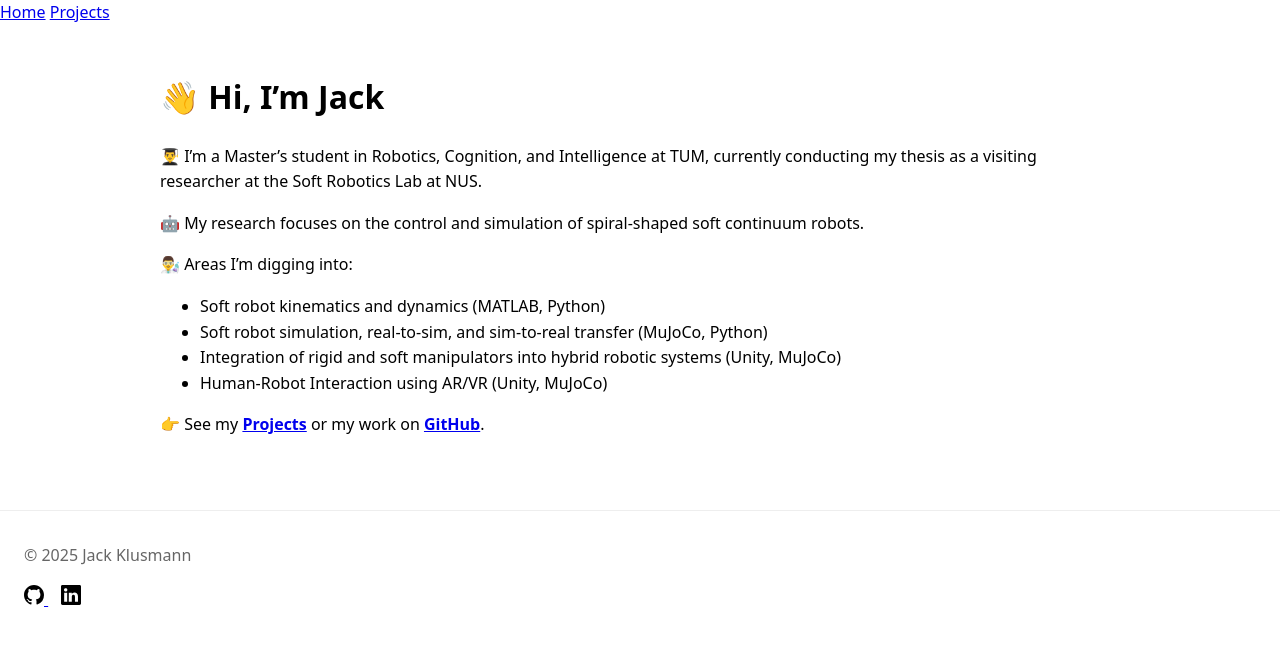
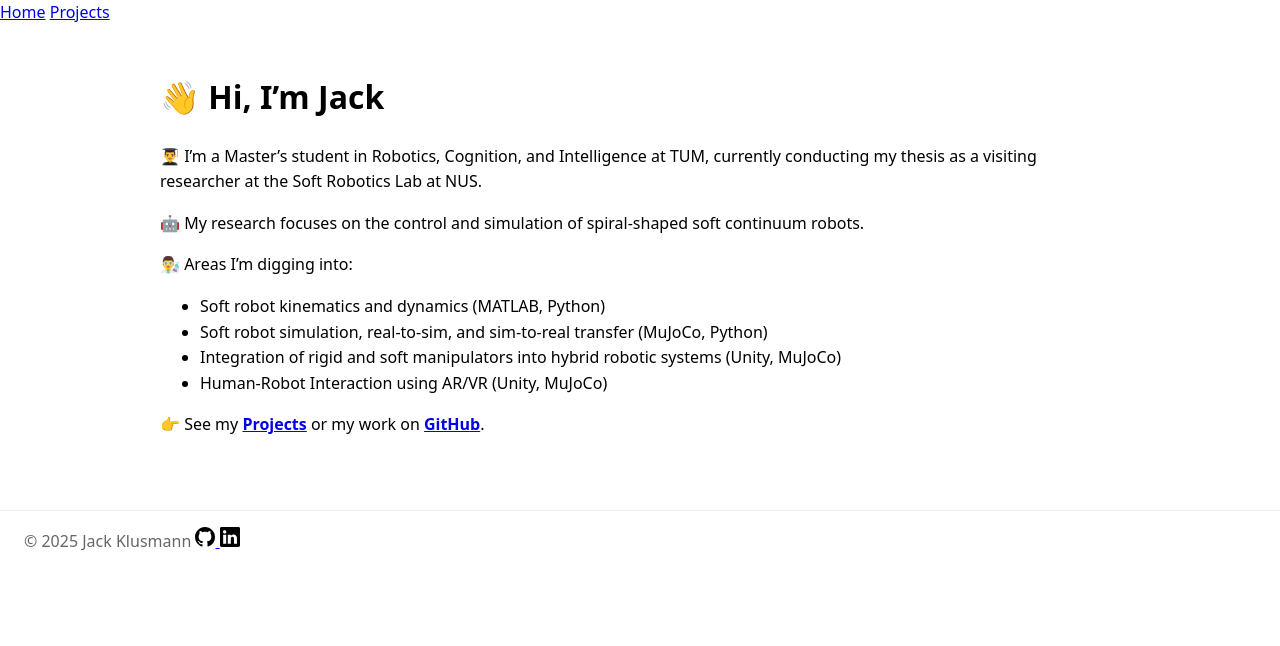
Before and after one commit to Jack-Klusmann/jack-klusmann.github.io, a Jekyll site: the page built from index.md, in a window 1280 px wide. Shown: the top 646 px of the page. Built offline with Jekyll 4.4.1, drawn with Linux system fonts in a browser that asks for light colours.

Commit message:
Changed footer

```diff
--- a/_includes/footer.html
+++ b/_includes/footer.html
@@ -1,14 +1,15 @@
 <footer class="site-footer">
   <div class="wrapper">
-    <p>© {{ site.time | date: '%Y' }} {{ site.title }}</p>
-    <p class="social-links">
+    <div class="footer-content">
+      <span>© {{ site.time | date: '%Y' }} {{ site.title }}</span>
+      <span class="social-links">
         <a href="https://github.com/jack-klusmann" target="_blank" rel="noopener">
           <img src="{{ '/assets/github.svg' | relative_url }}" alt="GitHub" width="20" height="20">
         </a>
-      &nbsp;&nbsp;
         <a href="https://www.linkedin.com/in/jack-klusmann/" target="_blank" rel="noopener">
           <img src="{{ '/assets/linkedin.svg' | relative_url }}" alt="LinkedIn" width="20" height="20">
         </a>
-    </p>
+      </span>
+    </div>
   </div>
 </footer>
```
Lines whose indentation alone changed are shown as unchanged.
